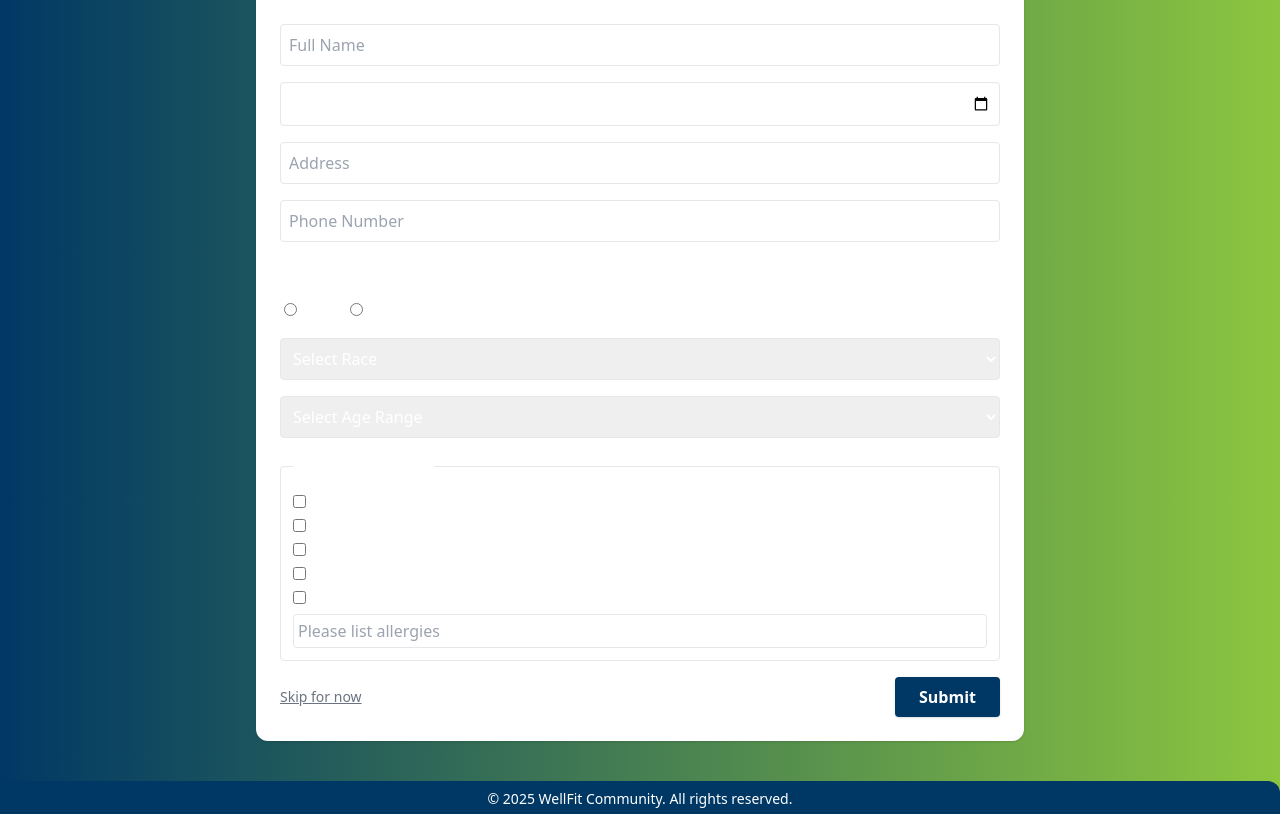
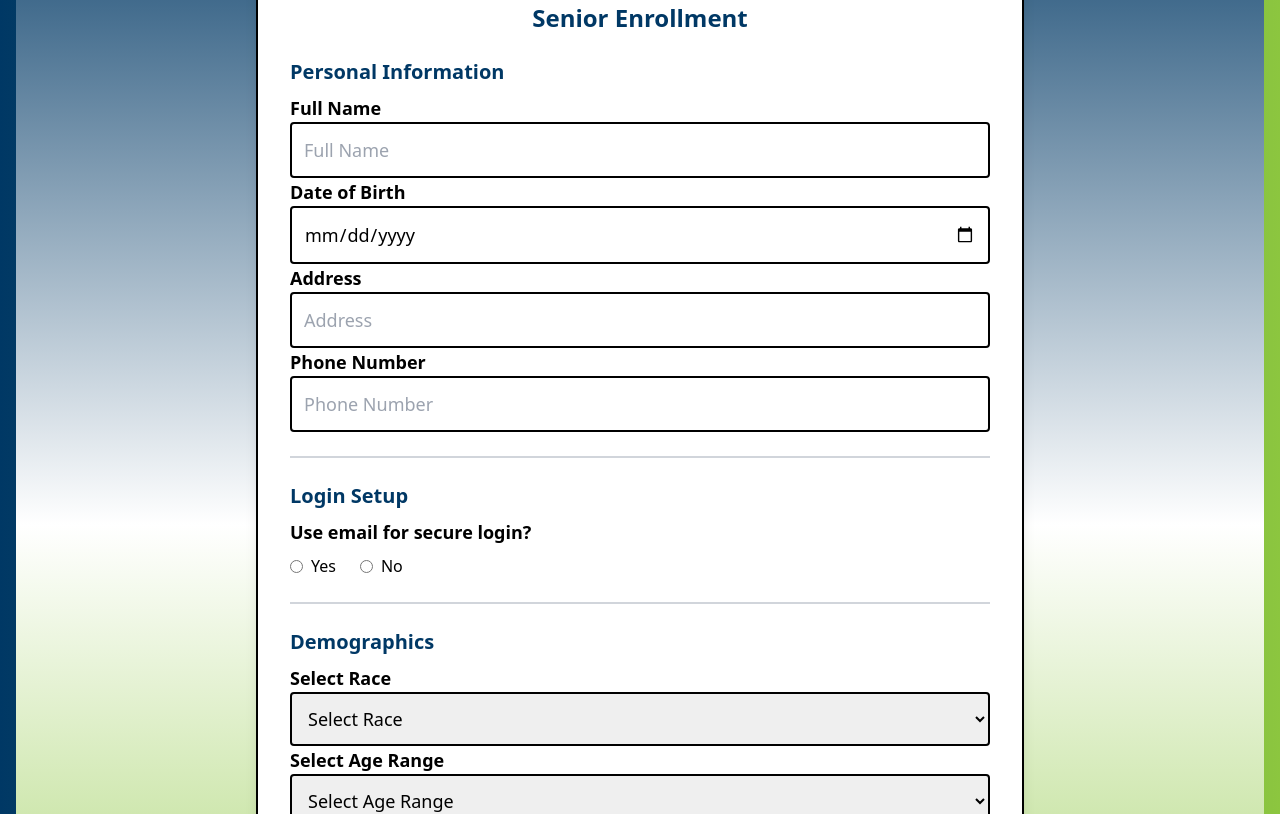
Before and after one commit to WellFitCommunity/WellFit-Community-Daily-Complete, a React (Create React App) app: page /senior-enrollment in a window 1280 px wide. Shown: the part 260-1074 px from the top of the page. Built offline with nearby package versions, Linux system fonts and the light colour scheme; what @supabase/auth-helpers-react would draw is missing.

Commit message:
Refactor: configure global Layout with gradient and routes

```diff
--- a/src/components/SeniorEnrollmentPage.tsx
+++ b/src/components/SeniorEnrollmentPage.tsx
@@ -1,3 +1,4 @@
+// src/components/SeniorEnrollmentPage.tsx
 import React, { useState } from 'react';
 import { useNavigate } from 'react-router-dom';
 import { supabase } from '../lib/supabaseClient';
@@ -29,13 +30,6 @@ const SeniorEnrollmentPage: React.FC = () => {
     },
   });
 
-  // Start preview mode
-  const startPreview = () => {
-    localStorage.setItem('exploreStartTime', Date.now().toString());
-    navigate('/dashboard');
-  };
-
-  // Unified change handler
   const handleChange = (e: React.ChangeEvent<HTMLInputElement | HTMLSelectElement>) => {
     const target = e.target as HTMLInputElement | HTMLSelectElement;
     const { name, value, type } = target;
@@ -57,17 +51,28 @@ const SeniorEnrollmentPage: React.FC = () => {
     }
   };
 
-  // Supabase‐connected submit
+  const startPreview = () => {
+    localStorage.setItem('exploreStartTime', Date.now().toString());
+    navigate('/dashboard');
+  };
+
   const handleSubmit = async (e: React.FormEvent) => {
     e.preventDefault();
     const {
-      full_name, dob, address, phone,
-      email, password, confirmPassword,
-      pin, confirmPin, diagnoses,
-      race, ageRange,
+      full_name,
+      dob,
+      address,
+      phone,
+      email,
+      password,
+      confirmPassword,
+      pin,
+      confirmPin,
+      diagnoses,
+      race,
+      ageRange,
     } = formData;
 
-    // Validate match
     if (useEmail === false && pin !== confirmPin) {
       alert('PINs do not match.');
       return;
@@ -93,7 +98,6 @@ const SeniorEnrollmentPage: React.FC = () => {
       userId = crypto.randomUUID();
     }
 
-    // Upsert profile
     const { error: profileError } = await supabase
       .from('profiles')
       .upsert({
@@ -118,7 +122,6 @@ const SeniorEnrollmentPage: React.FC = () => {
       return;
     }
 
-    // Upsert phone_auth if PIN
     if (!useEmail) {
       const { error: phoneError } = await supabase
         .from('phone_auth')
@@ -129,137 +132,177 @@ const SeniorEnrollmentPage: React.FC = () => {
       }
     }
 
-    // Clear preview & redirect
     localStorage.removeItem('exploreStartTime');
     alert('Enrollment submitted successfully!');
     navigate('/dashboard');
   };
 
   return (
-    <div className="max-w-3xl mx-auto p-6 bg-white rounded-xl shadow space-y-6">
+    <div
+      className="
+        min-h-screen flex items-center justify-center p-8
+        bg-gradient-to-b from-[#003865] via-white to-[#8cc63f]
+      "
+    >
+      <div className="bg-white border-2 border-black max-w-3xl w-full p-8 rounded-lg shadow-lg text-black">
         <ExploreTimer minutes={15} />
 
-      <h2 className="text-2xl font-bold text-center text-wellfit-blue">Senior Enrollment</h2>
+        <h2 className="text-2xl font-bold text-center text-[#003865] mb-6">
+          Senior Enrollment
+        </h2>
 
-      <form onSubmit={handleSubmit} className="space-y-4">
-        {/* Full Name */}
+        <form onSubmit={handleSubmit} className="space-y-6">
+
+          {/* Personal Information */}
+          <div>
+            <h3 className="text-xl font-semibold text-[#003865] mb-2">Personal Information</h3>
+            <label className="block text-black font-semibold text-lg">Full Name</label>
             <input
               name="full_name"
               placeholder="Full Name"
               value={formData.full_name}
               onChange={handleChange}
-          className="w-full p-2 border rounded"
+              className="w-full p-3 border-2 border-black rounded text-lg"
               required
             />
 
-        {/* Date of Birth */}
+            <label className="block text-black font-semibold text-lg">Date of Birth</label>
             <input
               name="dob"
               type="date"
               value={formData.dob}
               onChange={handleChange}
-          className="w-full p-2 border rounded"
+              className="w-full p-3 border-2 border-black rounded text-lg"
               required
             />
 
-        {/* Address */}
+            <label className="block text-black font-semibold text-lg">Address</label>
             <input
               name="address"
               placeholder="Address"
               value={formData.address}
               onChange={handleChange}
-          className="w-full p-2 border rounded"
+              className="w-full p-3 border-2 border-black rounded text-lg"
               required
             />
 
-        {/* Phone */}
+            <label className="block text-black font-semibold text-lg">Phone Number</label>
             <input
               name="phone"
               placeholder="Phone Number"
               value={formData.phone}
               onChange={handleChange}
-          className="w-full p-2 border rounded"
+              className="w-full p-3 border-2 border-black rounded text-lg"
               required
             />
+          </div>
 
-        {/* Secure Login Choice */}
-        <label className="block font-semibold mt-4">
-          Do you have an email address you'd like to use for a more secure login?
+          <hr className="border-t-2 border-gray-300" />
+
+          {/* Login Setup */}
+          <div>
+            <h3 className="text-xl font-semibold text-[#003865] mb-2">Login Setup</h3>
+            <fieldset className="space-y-2">
+              <legend className="text-black font-semibold text-lg">Use email for secure login?</legend>
+              <div className="flex gap-6">
+                <label className="flex items-center">
+                  <input
+                    type="radio"
+                    name="useEmail"
+                    onChange={() => setUseEmail(true)}
+                    className="mr-2"
+                  />{' '}
+                  Yes
                 </label>
-        <div className="flex gap-6 pl-1">
-          <label>
-            <input type="radio" name="useEmail" onChange={() => setUseEmail(true)} /> Yes
-          </label>
-          <label>
-            <input type="radio" name="useEmail" onChange={() => setUseEmail(false)} /> No
+                <label className="flex items-center">
+                  <input
+                    type="radio"
+                    name="useEmail"
+                    onChange={() => setUseEmail(false)}
+                    className="mr-2"
+                  />{' '}
+                  No
                 </label>
               </div>
+            </fieldset>
 
-        {/* Email/Password Fields */}
             {useEmail === true && (
               <>
+                <label className="block text-black font-semibold text-lg">Email</label>
                 <input
                   name="email"
                   type="email"
                   placeholder="Email"
                   value={formData.email}
                   onChange={handleChange}
-              className="w-full p-2 border rounded"
+                  className="w-full p-3 border-2 border-black rounded text-lg"
                   required
                 />
+
+                <label className="block text-black font-semibold text-lg">Password</label>
                 <input
                   name="password"
                   type="password"
                   placeholder="Password"
                   value={formData.password}
                   onChange={handleChange}
-              className="w-full p-2 border rounded"
+                  className="w-full p-3 border-2 border-black rounded text-lg"
                   required
                 />
+
+                <label className="block text-black font-semibold text-lg">Confirm Password</label>
                 <input
                   name="confirmPassword"
                   type="password"
                   placeholder="Retype Password"
                   value={formData.confirmPassword}
                   onChange={handleChange}
-              className="w-full p-2 border rounded"
+                  className="w-full p-3 border-2 border-black rounded text-lg"
                   required
                 />
               </>
             )}
 
-        {/* PIN Fields */}
             {useEmail === false && (
               <>
+                <label className="block text-black font-semibold text-lg">4‑Digit PIN</label>
                 <input
                   name="pin"
                   type="password"
-              placeholder="4-Digit PIN"
                   maxLength={4}
+                  placeholder="4‑Digit PIN"
                   value={formData.pin}
                   onChange={handleChange}
-              className="w-full p-2 border rounded"
+                  className="w-full p-3 border-2 border-black rounded text-lg"
                   required
                 />
+
+                <label className="block text-black font-semibold text-lg">Confirm PIN</label>
                 <input
                   name="confirmPin"
                   type="password"
+                  maxLength={4}
                   placeholder="Retype PIN"
-              maxLength={4}
                   value={formData.confirmPin}
                   onChange={handleChange}
-              className="w-full p-2 border rounded"
+                  className="w-full p-3 border-2 border-black rounded text-lg"
                   required
                 />
               </>
             )}
+          </div>
 
-        {/* Race */}
+          <hr className="border-t-2 border-gray-300" />
+
+          {/* Demographics */}
+          <div>
+            <h3 className="text-xl font-semibold text-[#003865] mb-2">Demographics</h3>
+            <label className="block text-black font-semibold text-lg">Select Race</label>
             <select
               name="race"
               value={formData.race}
               onChange={handleChange}
-          className="w-full p-2 border rounded"
+              className="w-full p-3 border-2 border-black rounded text-lg"
               required
             >
               <option value="">Select Race</option>
@@ -270,12 +313,12 @@ const SeniorEnrollmentPage: React.FC = () => {
               <option value="Other">Other</option>
             </select>
 
-        {/* Age Range */}
+            <label className="block text-black font-semibold text-lg">Select Age Range</label>
             <select
               name="ageRange"
               value={formData.ageRange}
               onChange={handleChange}
-          className="w-full p-2 border rounded"
+              className="w-full p-3 border-2 border-black rounded text-lg"
               required
             >
               <option value="">Select Age Range</option>
@@ -284,82 +327,99 @@ const SeniorEnrollmentPage: React.FC = () => {
               <option value="75-84">75–84</option>
               <option value="85+">85+</option>
             </select>
+          </div>
 
-        {/* Known Diagnosis */}
-        <fieldset className="border p-3 rounded">
-          <legend className="font-semibold">Known Diagnosis:</legend>
-          <label className="block">
+          <hr className="border-t-2 border-gray-300" />
+
+          {/* Known Diagnoses */}
+          <div>
+            <h3 className="text-xl font-semibold text-[#003865] mb-2">Known Diagnoses</h3>
+            <fieldset className="space-y-2">
+              <label className="block text-black">
                 <input
                   type="checkbox"
                   name="diabetes"
                   checked={formData.diagnoses.diabetes}
                   onChange={handleChange}
-            />{' '}
+                  className="mr-2"
+                />
                 Diabetes Type I or II
               </label>
-          <label className="block">
+              <label className="block text-black">
                 <input
                   type="checkbox"
                   name="hypertension"
                   checked={formData.diagnoses.hypertension}
                   onChange={handleChange}
-            />{' '}
+                  className="mr-2"
+                />
                 High Blood Pressure
               </label>
-          <label className="block">
+              <label className="block text-black">
                 <input
                   type="checkbox"
                   name="chf"
                   checked={formData.diagnoses.chf}
                   onChange={handleChange}
-            />{' '}
-            Congestive Heart Failure (CHF)
+                  className="mr-2"
+                />
+                CHF
               </label>
-          <label className="block">
+              <label className="block text-black">
                 <input
                   type="checkbox"
                   name="respiratory"
                   checked={formData.diagnoses.respiratory}
                   onChange={handleChange}
-            />{' '}
-            Respiratory Illness (COPD, Asthma)
+                  className="mr-2"
+                />
+                COPD / Asthma
               </label>
-          <label className="block">
+              <label className="block text-black">
                 <input
                   type="checkbox"
                   name="allergies"
                   checked={formData.diagnoses.allergies}
                   onChange={handleChange}
-            />{' '}
+                  className="mr-2"
+                />
                 Allergies
+              </label>
+              {formData.diagnoses.allergies && (
+                <>
+                  <label className="block text-black font-semibold text-lg mt-2">Please list allergies</label>
                   <input
                     type="text"
                     name="allergyDetails"
                     value={formData.diagnoses.allergyDetails}
                     onChange={handleChange}
-              placeholder="Please list allergies"
-              className="block mt-1 p-1 border rounded w-full"
+                    className="w-full p-3 border-2 border-black rounded text-lg"
                   />
-          </label>
+                </>
+              )}
             </fieldset>
+          </div>
+
+          <hr className="border-t-2 border-gray-300" />
 
           {/* Actions */}
-        <div className="flex justify-between">
+          <div className="flex justify-between items-center">
             <button
               type="button"
               onClick={startPreview}
-            className="text-sm text-gray-500 underline"
+              className="text-base text-gray-700 underline"
             >
               Skip for now
             </button>
             <button
               type="submit"
-            className="bg-wellfit-blue hover:bg-wellfit-green text-white font-semibold px-6 py-2 rounded shadow"
+              className="bg-[#003865] hover:bg-[#8cc63f] text-white font-bold px-6 py-3 rounded shadow"
             >
-            Submit
+              Submit Enrollment
             </button>
           </div>
         </form>
+      </div>
     </div>
   );
 };
```
Lines whose indentation alone changed are shown as unchanged.
